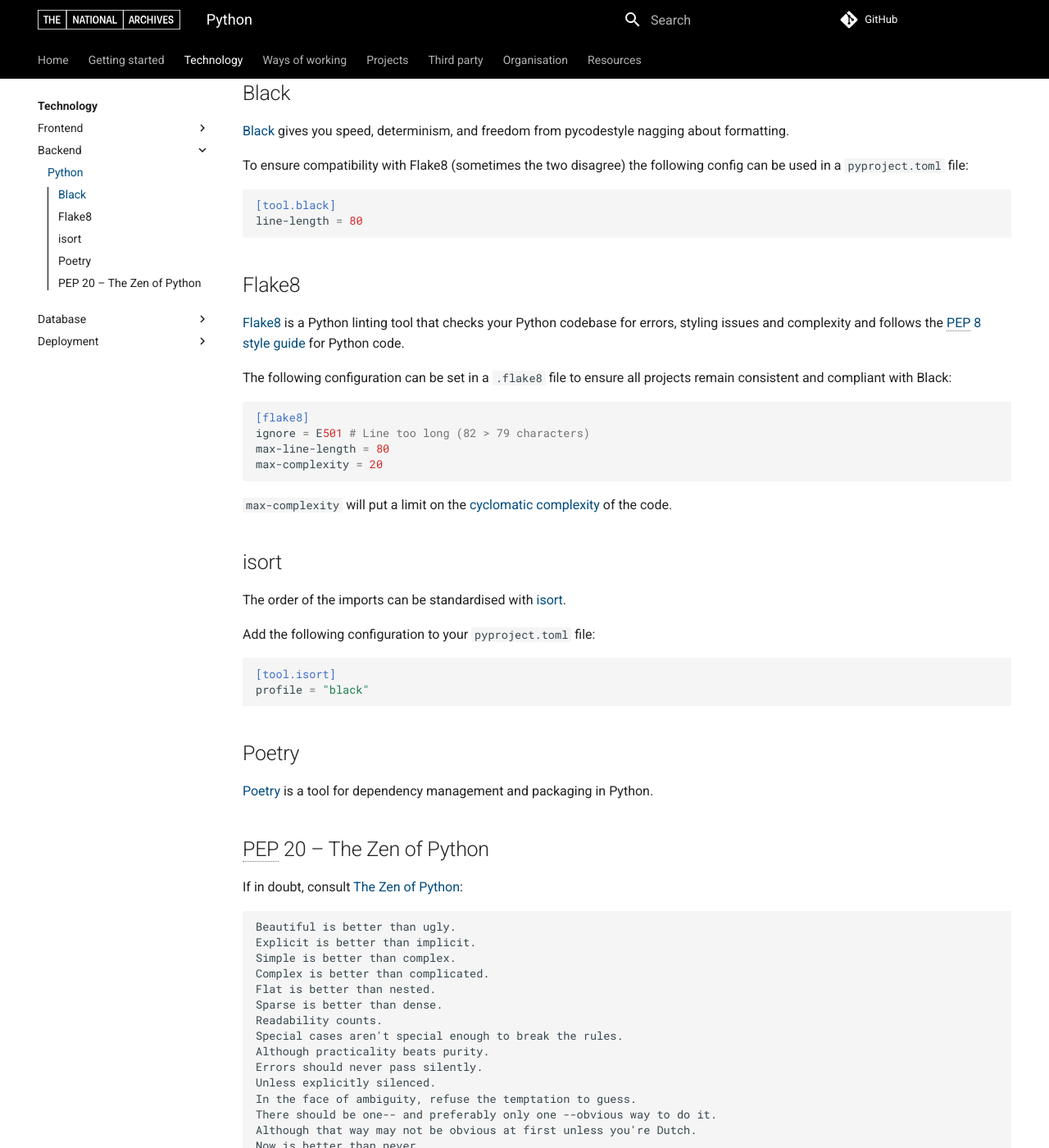
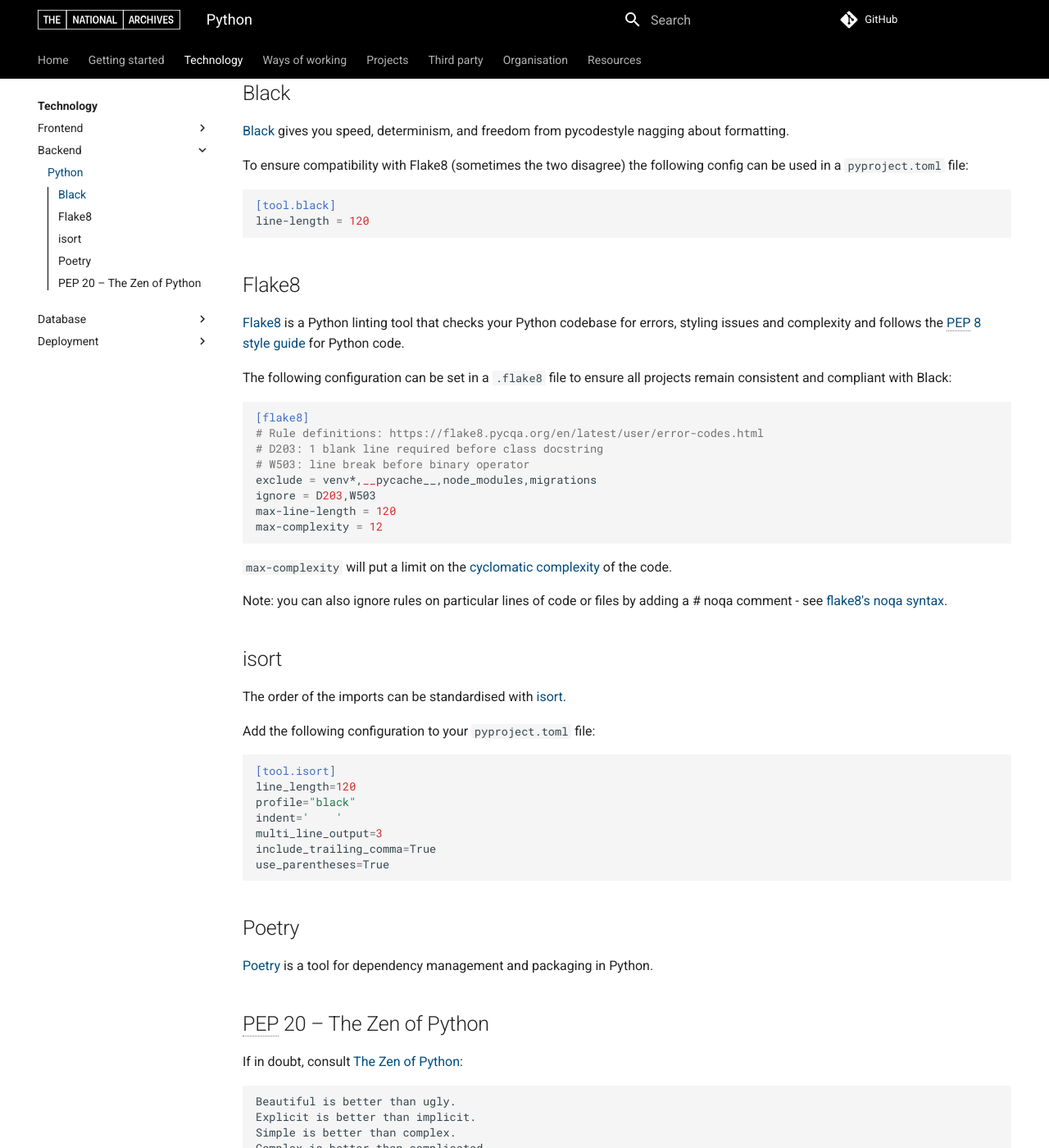
Before and after one commit to nationalarchives/engineering-handbook, an MkDocs documentation site: the page built from docs/technology/python.md, in a window 1280 px wide and 1400 px high, scrolled down 843 px. Shown: the whole window at 82% size. Built offline with MkDocs 1.6.1 and Material for MkDocs 9.7.7, drawn with Linux system fonts in a browser that asks for light colours; comment, search, counter and statistics services are not loaded.

Commit message:
Update Python style standards

````diff
--- a/docs/technology/python.md
+++ b/docs/technology/python.md
@@ -29,7 +29,7 @@ To ensure compatibility with Flake8 (sometimes the two disagree) the following c
 
 ```toml
 [tool.black]
-line-length = 80
+line-length = 120
 ```
 
 ## Flake8
@@ -40,12 +40,18 @@ The following configuration can be set in a `.flake8` file to ensure all project
 
 ```toml
 [flake8]
-ignore = E501 # Line too long (82 > 79 characters)
-max-line-length = 80
-max-complexity = 20
+# Rule definitions: https://flake8.pycqa.org/en/latest/user/error-codes.html
+# D203: 1 blank line required before class docstring
+# W503: line break before binary operator
+exclude = venv*,__pycache__,node_modules,migrations
+ignore = D203,W503
+max-line-length = 120
+max-complexity = 12
 ```
 
 `max-complexity` will put a limit on the [cyclomatic complexity](https://en.wikipedia.org/wiki/Cyclomatic_complexity) of the code.
+
+Note: you can also ignore rules on particular lines of code or files by adding a # noqa comment - see [flake8's noqa syntax](https://flake8.pycqa.org/en/latest/user/violations.html#in-line-ignoring-errors).
 
 ## isort
 
@@ -55,7 +61,12 @@ Add the following configuration to your `pyproject.toml` file:
 
 ```toml
 [tool.isort]
-profile = "black"
+line_length=120
+profile="black"
+indent='    '
+multi_line_output=3
+include_trailing_comma=True
+use_parentheses=True
 ```
 
 ## Poetry
````
